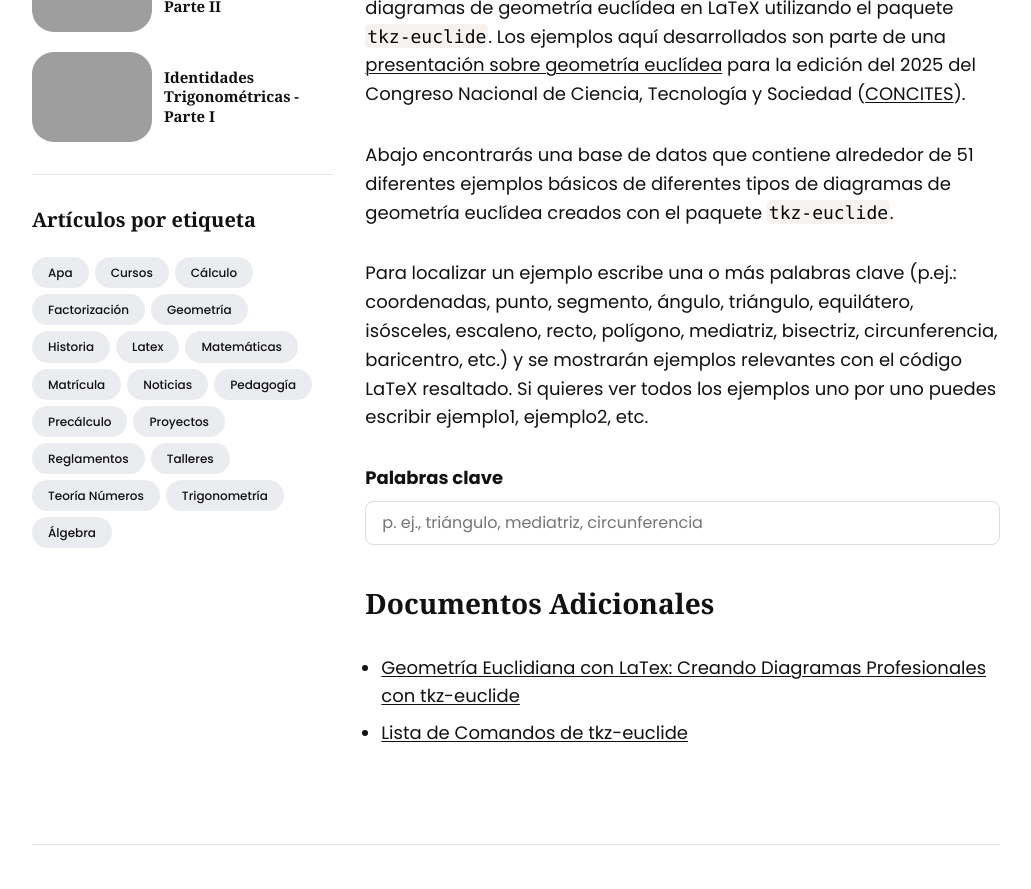
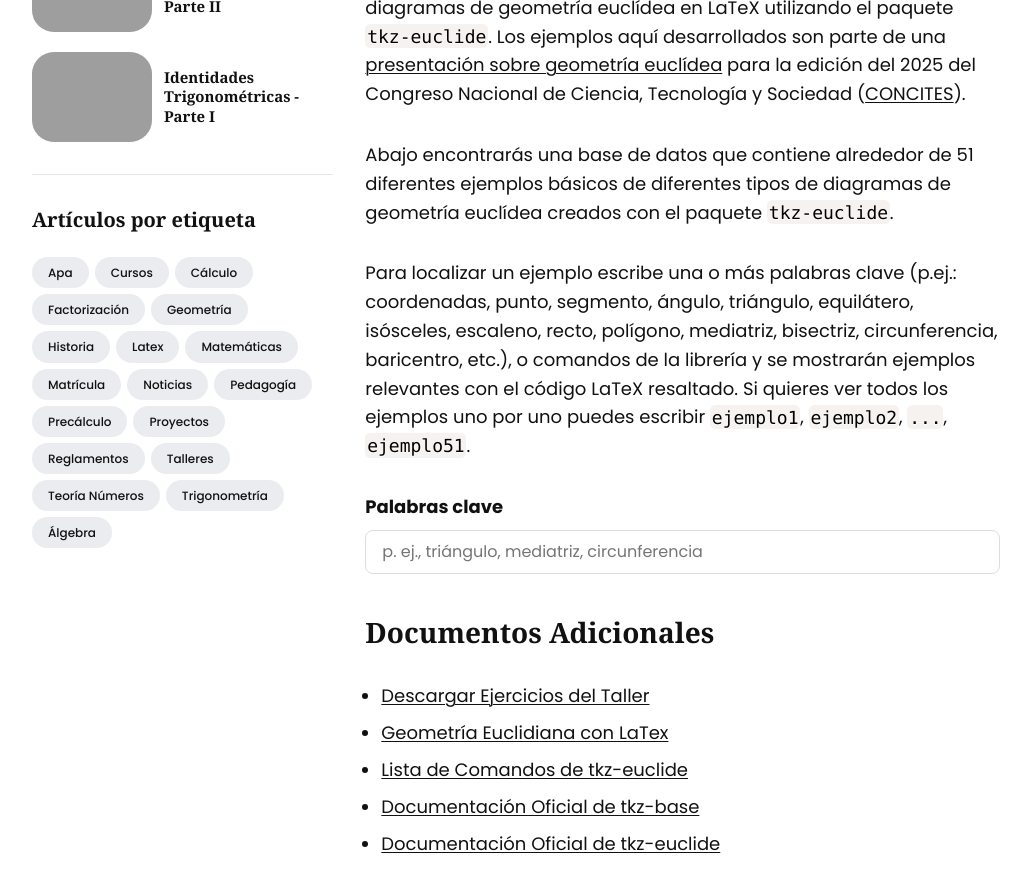
Before and after one commit to asoesem/asoesem.github.io, a Jekyll site: the page built from _posts/2025-08-16-geometria-euclidea-con-latex.md, in a window 1280 px wide and 1400 px high, scrolled down 894 px, cut to the strip 0-889 px from the top of the window. Shown: the whole strip, without its empty margins (124-1155 px from the left). Built offline with Jekyll 4.4.1, drawn with Linux system fonts in a browser that asks for light colours; nearby versions of some CDN libraries; a script that is not in the unit is left out; grey boxes are pictures that could not be loaded.

Commit message:
Agrega referencias adicionales al articulo de geometria euclide con latex

```diff
--- a/_posts/2025-08-16-geometria-euclidea-con-latex.md
+++ b/_posts/2025-08-16-geometria-euclidea-con-latex.md
@@ -19,8 +19,8 @@ Abajo encontrarás una base de datos que contiene alrededor de 51 diferentes eje
 diagramas de geometría euclídea creados con el paquete `tkz-euclide`.
 
 
-Para localizar un ejemplo escribe una o más palabras clave (p.ej.: coordenadas, punto, segmento, ángulo, triángulo, equilátero, isósceles, escaleno, recto, polígono, mediatriz, bisectriz, circunferencia, baricentro, etc.)
-y se mostrarán ejemplos relevantes con el código LaTeX resaltado. Si quieres ver todos los ejemplos uno por uno puedes escribir ejemplo1, ejemplo2, etc.
+Para localizar un ejemplo escribe una o más palabras clave (p.ej.: coordenadas, punto, segmento, ángulo, triángulo, equilátero, isósceles, escaleno, recto, polígono, mediatriz, bisectriz, circunferencia, baricentro, etc.), o comandos de la librería
+y se mostrarán ejemplos relevantes con el código LaTeX resaltado. Si quieres ver todos los ejemplos uno por uno puedes escribir `ejemplo1`, `ejemplo2`, `...`, `ejemplo51`.
 
 <div class="tkz-search">
   <label for="tkz-query" class="tkz-label">Palabras clave</label>
@@ -65,9 +65,15 @@ y se mostrarán ejemplos relevantes con el código LaTeX resaltado. Si quieres v
 
 ## Documentos Adicionales
 
-* [Geometría Euclidiana con LaTex: Creando Diagramas Profesionales con tkz-euclide][1]
+* [Descargar Ejercicios del Taller][3]
+* [Geometría Euclidiana con LaTex][1]
 * [Lista de Comandos de tkz-euclide][2]
+* [Documentación Oficial de tkz-base][4]
+* [Documentación Oficial de tkz-euclide][5]
 
 [0]: https://www.cientec.or.cr/programas/educadores-divulgadores/concites-m-2025
 [1]: {{site.baseurl}}/documentos/concites/taller-geometria-latex-2025.pdf
 [2]: {{site.baseurl}}/documentos/concites/poster-comandos-tkz-euclide.pdf
+[3]: https://www.overleaf.com/read/ngrfywcvcqcq#070c09
+[4]: http://mirrors.ctan.org/macros/latex/contrib/tkz/tkz-base/doc/tkz-base.pdf
+[5]: http://mirrors.ctan.org/macros/latex/contrib/tkz/tkz-euclide/doc/tkz-euclide.pdf
```
